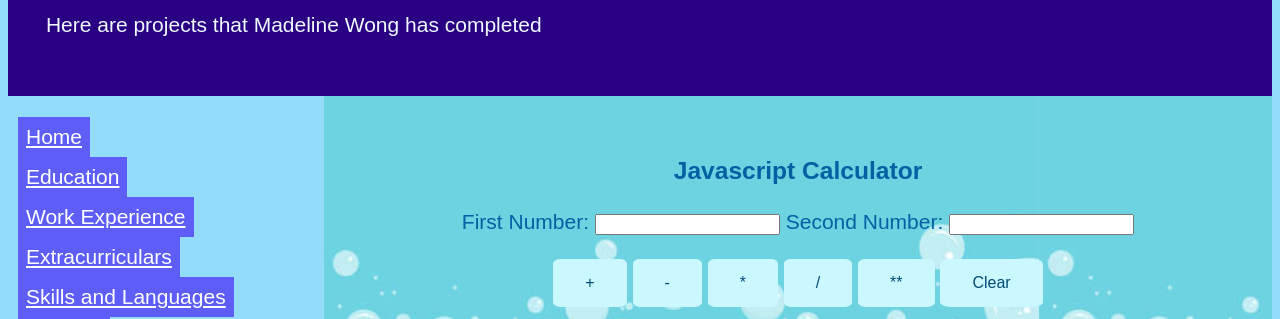
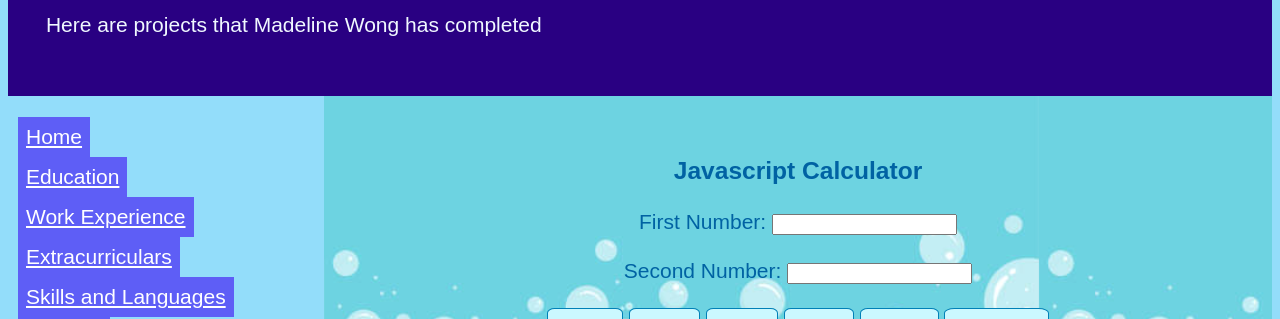
Before and after one commit to mwong20bu/mp-1, a plain HTML site: page projects.html in a window 1280 px wide. Shown: the part 137-456 px from the top of the page. Drawn offline with Linux system fonts and the light colour scheme.

Commit message:
Some styling changes, trying to get profile image to show

```diff
--- a/projects.html
+++ b/projects.html
@@ -28,9 +28,10 @@
         <main id="calculator">
 
             <div>
+                <!-- Javascript calculator starts here-->
                 <br>
                 <h3>Javascript Calculator</h3>
-                <label for="first">First Number: </label><input type="text" id="first">
+                <label for="first">First Number: </label><input type="text" id="first"><br><br>
                 <label for="second">Second Number: </label><input type="text" id="second"><br><br>
                 <button class="button" onclick="addition()">+</button>
                 <button class="button" onclick="subtraction()">-</button>
--- a/styles.css
+++ b/styles.css
@@ -110,7 +110,7 @@ img {
 /* Button styles */
 .button {
     background-color: #cbf8ff; /* Light blue background for buttons */
-    border: none; /* No border */
+    border: 1px solid rgb(0, 128, 183);
     color: rgb(2, 73, 120); /* Dark blue text color */
     padding: 15px 32px; /* Padding around the button */
     text-align: center; /* Center text in the button */
```
Also changed, not shown: index.html (+1 -1 lines).
